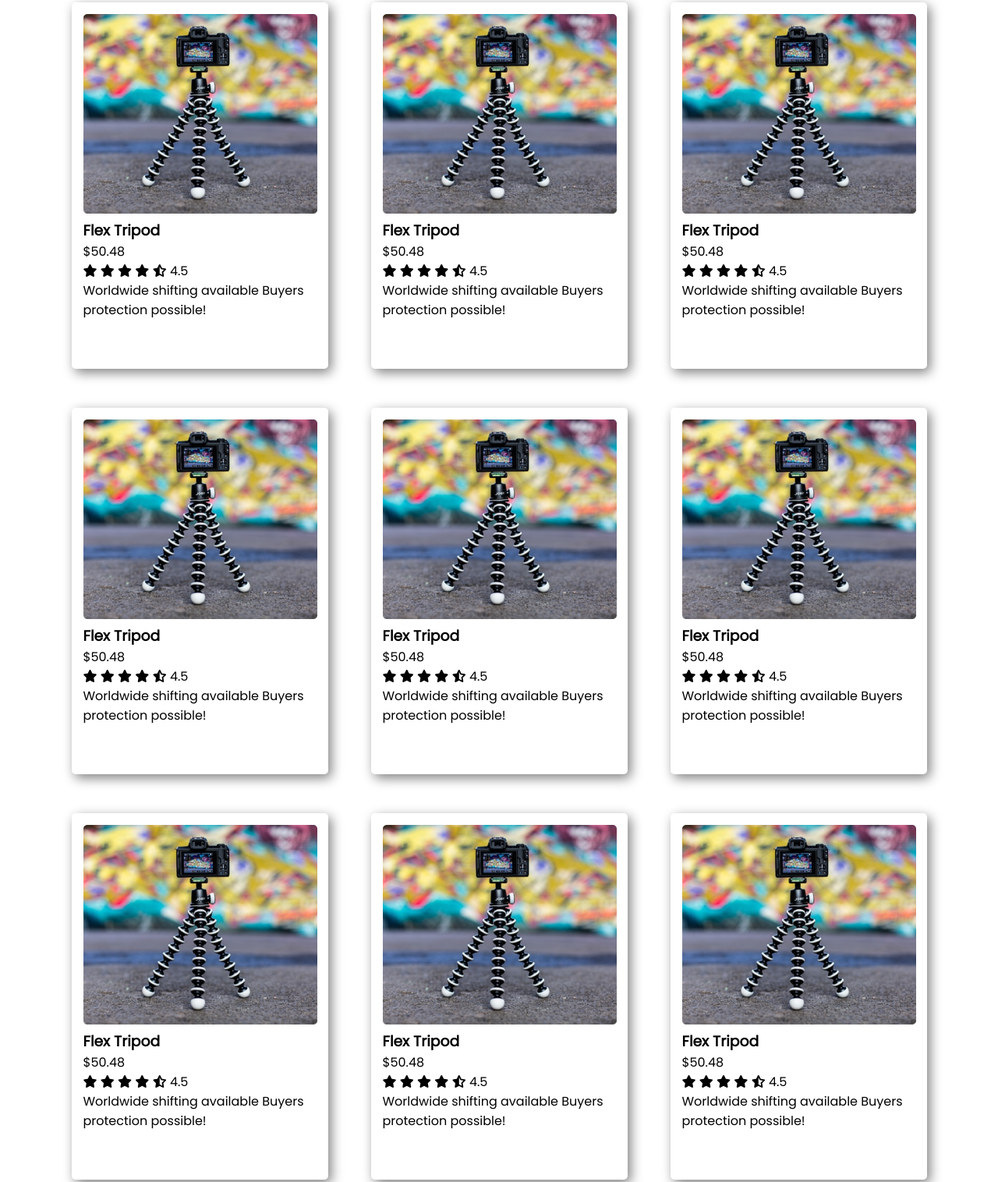
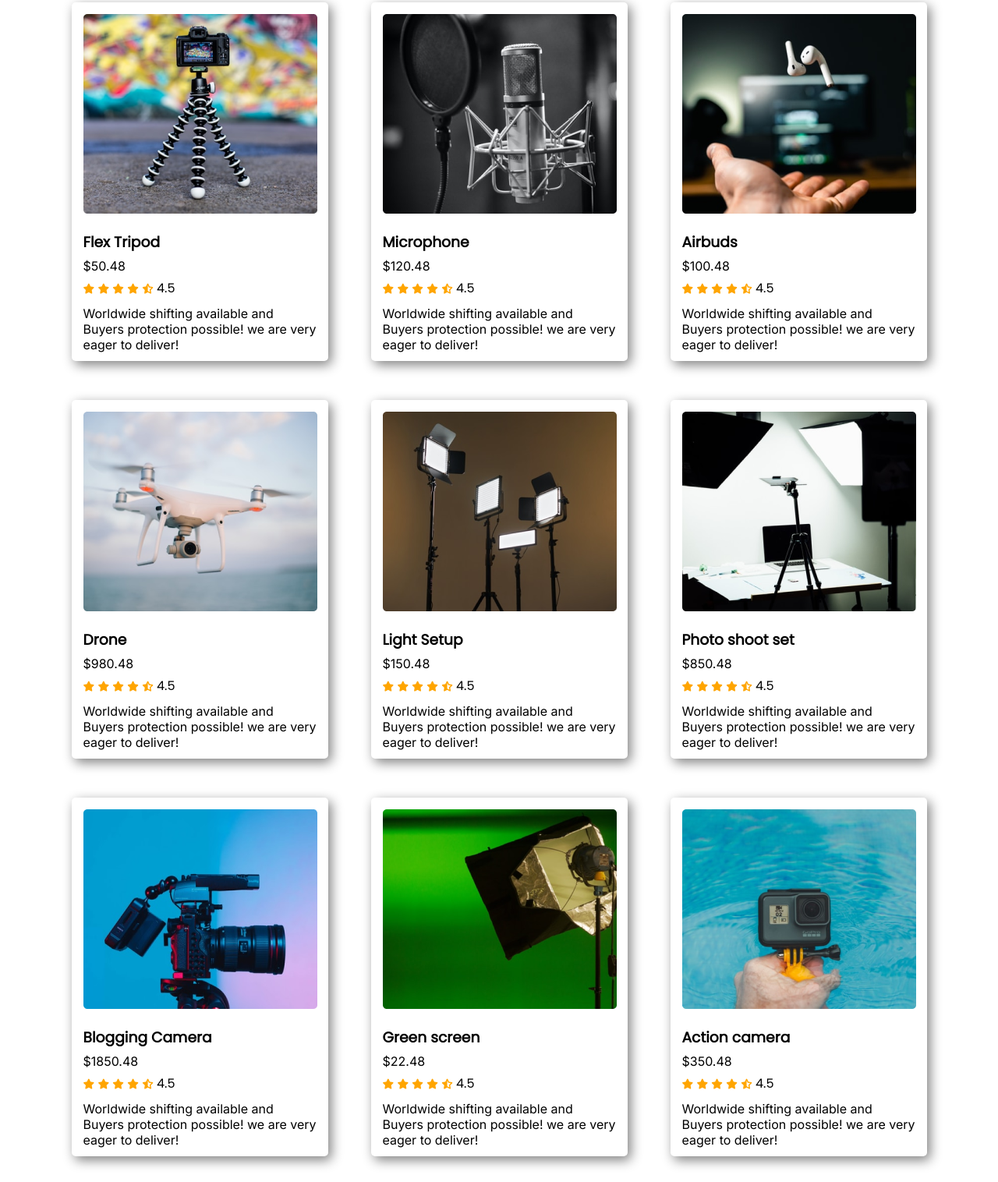
Before and after one commit to Md-RonyAhmed/influencer-ecomerce-site, a plain HTML site: page index.html in a window 1280 px wide. Shown: the part 882-2398 px from the top of the page at 78% size. Drawn offline with Linux system fonts and the light colour scheme.

Commit message:
Products section updated

```diff
--- a/index.html
+++ b/index.html
@@ -107,18 +107,18 @@
                   ><span class="rating"> 4.5</span>
                 </div>
                 <p>
-                  Worldwide shifting available Buyers protection possible!
+                  Worldwide shifting available and Buyers protection possible! we are very eager to deliver!
                 </p>
               </div>
             </div>
           </article>
           <article class="product">
             <div class="product-banner">
-              <img src="images/image/tripod.png" alt="" />
+              <img src="images/image/mic.png" alt="" />
             </div>
             <div class="product-detail">
-              <h3 class="product-title">Flex Tripod</h3>
-              <p class="product-price">$50.48</p>
+              <h3 class="product-title">Microphone</h3>
+              <p class="product-price">$120.48</p>
               <div class="product-info">
                 <div>
                   <i class="fas fa-star"></i>
@@ -129,18 +129,18 @@
                   ><span class="rating"> 4.5</span>
                 </div>
                 <p>
-                  Worldwide shifting available Buyers protection possible!
+                  Worldwide shifting available and Buyers protection possible! we are very eager to deliver!
                 </p>
               </div>
             </div>
           </article>
           <article class="product">
             <div class="product-banner">
-              <img src="images/image/tripod.png" alt="" />
+              <img src="images/image/airpod.png" alt="" />
             </div>
             <div class="product-detail">
-              <h3 class="product-title">Flex Tripod</h3>
-              <p class="product-price">$50.48</p>
+              <h3 class="product-title">Airbuds</h3>
+              <p class="product-price">$100.48</p>
               <div class="product-info">
                 <div>
                   <i class="fas fa-star"></i>
@@ -151,18 +151,18 @@
                   ><span class="rating"> 4.5</span>
                 </div>
                 <p>
-                  Worldwide shifting available Buyers protection possible!
+                 Worldwide shifting available and Buyers protection possible! we are very eager to deliver!
                 </p>
               </div>
             </div>
           </article>
           <article class="product">
             <div class="product-banner">
-              <img src="images/image/tripod.png" alt="" />
+              <img src="images/image/drone.png" alt="" />
             </div>
             <div class="product-detail">
-              <h3 class="product-title">Flex Tripod</h3>
-              <p class="product-price">$50.48</p>
+              <h3 class="product-title">Drone</h3>
+              <p class="product-price">$980.48</p>
               <div class="product-info">
                 <div>
                   <i class="fas fa-star"></i>
@@ -173,18 +173,18 @@
                   ><span class="rating"> 4.5</span>
                 </div>
                 <p>
-                  Worldwide shifting available Buyers protection possible!
+                  Worldwide shifting available and Buyers protection possible! we are very eager to deliver!
                 </p>
               </div>
             </div>
           </article>
           <article class="product">
             <div class="product-banner">
-              <img src="images/image/tripod.png" alt="" />
+              <img src="images/image/lights.png" alt="" />
             </div>
             <div class="product-detail">
-              <h3 class="product-title">Flex Tripod</h3>
-              <p class="product-price">$50.48</p>
+              <h3 class="product-title">Light Setup</h3>
+              <p class="product-price">$150.48</p>
               <div class="product-info">
                 <div>
                   <i class="fas fa-star"></i>
@@ -195,18 +195,18 @@
                   ><span class="rating"> 4.5</span>
                 </div>
                 <p>
-                  Worldwide shifting available Buyers protection possible!
+                 Worldwide shifting available and Buyers protection possible! we are very eager to deliver!
                 </p>
               </div>
             </div>
           </article>
           <article class="product">
             <div class="product-banner">
-              <img src="images/image/tripod.png" alt="" />
+              <img src="images/image/setup.png" alt="" />
             </div>
             <div class="product-detail">
-              <h3 class="product-title">Flex Tripod</h3>
-              <p class="product-price">$50.48</p>
+              <h3 class="product-title">Photo shoot set</h3>
+              <p class="product-price">$850.48</p>
               <div class="product-info">
                 <div>
                   <i class="fas fa-star"></i>
@@ -217,18 +217,18 @@
                   ><span class="rating"> 4.5</span>
                 </div>
                 <p>
-                  Worldwide shifting available Buyers protection possible!
+                  Worldwide shifting available and Buyers protection possible! we are very eager to deliver!
                 </p>
               </div>
             </div>
           </article>
           <article class="product">
             <div class="product-banner">
-              <img src="images/image/tripod.png" alt="" />
+              <img src="images/image/camera.png" alt="" />
             </div>
             <div class="product-detail">
-              <h3 class="product-title">Flex Tripod</h3>
-              <p class="product-price">$50.48</p>
+              <h3 class="product-title">Blogging Camera </h3>
+              <p class="product-price">$1850.48</p>
               <div class="product-info">
                 <div>
                   <i class="fas fa-star"></i>
@@ -239,18 +239,18 @@
                   ><span class="rating"> 4.5</span>
                 </div>
                 <p>
-                  Worldwide shifting available Buyers protection possible!
+                  Worldwide shifting available and Buyers protection possible! we are very eager to deliver!
                 </p>
               </div>
             </div>
           </article>
           <article class="product">
             <div class="product-banner">
-              <img src="images/image/tripod.png" alt="" />
+              <img src="images/image/single-light.png" alt="" />
             </div>
             <div class="product-detail">
-              <h3 class="product-title">Flex Tripod</h3>
-              <p class="product-price">$50.48</p>
+              <h3 class="product-title">Green screen</h3>
+              <p class="product-price">$22.48</p>
               <div class="product-info">
                 <div>
                   <i class="fas fa-star"></i>
@@ -261,18 +261,18 @@
                   ><span class="rating"> 4.5</span>
                 </div>
                 <p>
-                  Worldwide shifting available Buyers protection possible!
+                 Worldwide shifting available and Buyers protection possible! we are very eager to deliver!
                 </p>
               </div>
             </div>
           </article>
           <article class="product">
             <div class="product-banner">
-              <img src="images/image/tripod.png" alt="" />
+              <img src="images/image/action.png" alt="" />
             </div>
             <div class="product-detail">
-              <h3 class="product-title">Flex Tripod</h3>
-              <p class="product-price">$50.48</p>
+              <h3 class="product-title">Action camera</h3>
+              <p class="product-price">$350.48</p>
               <div class="product-info">
                 <div>
                   <i class="fas fa-star"></i>
@@ -283,7 +283,7 @@
                   ><span class="rating"> 4.5</span>
                 </div>
                 <p>
-                  Worldwide shifting available Buyers protection possible!
+                 Worldwide shifting available and Buyers protection possible! we are very eager to deliver!
                 </p>
               </div>
             </div>
--- a/style.css
+++ b/style.css
@@ -162,6 +162,11 @@ font-family: 'Manrope', sans-serif; */
 /*-------------
  products section design
  --------------- */
+
+ .products-container p{
+   font-family: 'Inter', sans-serif;
+   margin-top: 5px;
+ }
 .products-title {
   margin-bottom: 35px;
   text-align: center;
@@ -182,12 +187,28 @@ font-family: 'Manrope', sans-serif; */
   box-shadow: 4px 5px 15px gray;
   padding: 15px;
   width: 329px;
-  height: 470px;
+  height: 460px;
   border-radius: 5px;
 }
 .product-banner img {
   width: 300px;
   height: 256px;
+}
+.product-detail{
+  margin: 15px 0;
+}
+.product-title{
+  margin:6px 0;
+}
+
+.product-price{
+  margin-bottom: 6px;
+}
+
+.product-info i{
+  color: orange;
+  font-size: 13px;
+  margin-bottom: 10px;
 }
 
 /*-------------
```
